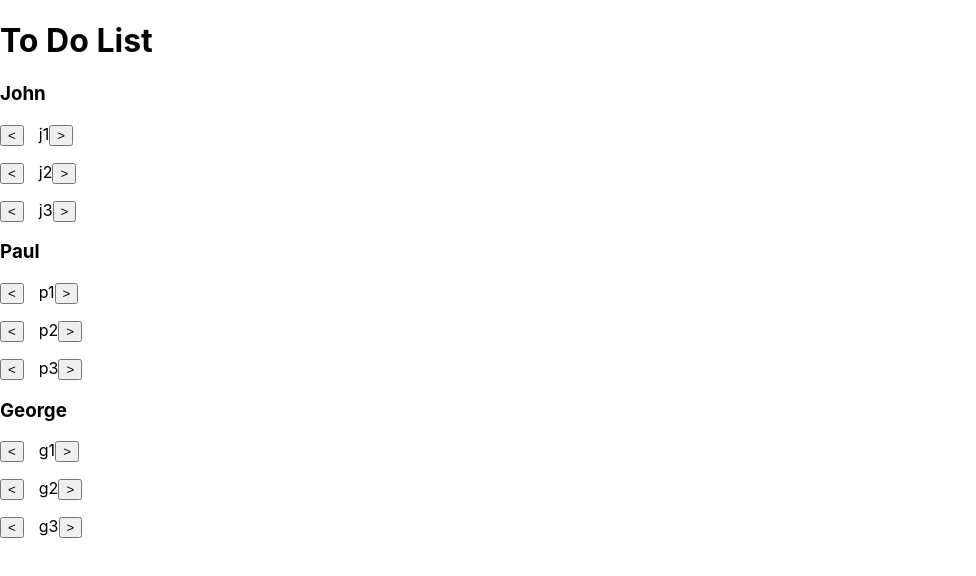
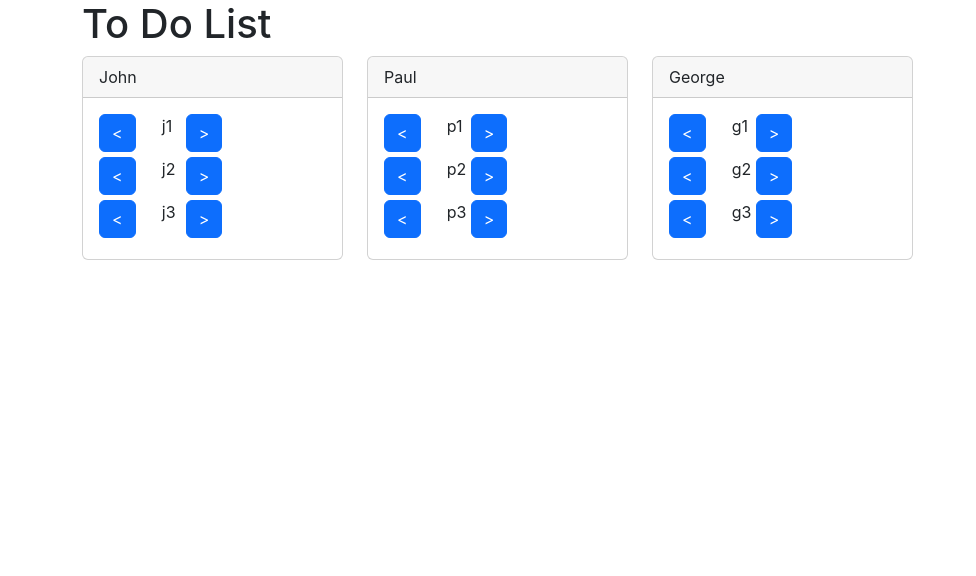
Before and after one commit to EduardoRamosB/torc-interview, a React (Create React App) app: page / in a window 1280 px wide. Shown: the top 576 px of the page, without its empty margins (0-976 px from the left). Built offline with nearby package versions, Linux system fonts and the light colour scheme.

Commit message:
EXTRA: Add simple bootstrap sytle

```diff
--- a/src/components/Button.js
+++ b/src/components/Button.js
@@ -4,7 +4,9 @@ const Button = ({ direction, changeItem, row, list, listIdx }) => {
     (listIdx - 1) < 1 ? 3 : listIdx - 1
 
   return (
-    <button onClick={() => changeItem(row, direction, list, sideList)} style={{marginRight:'15px'}}>
+    <button onClick={() => changeItem(row, direction, list, sideList)}
+            className="btn btn-primary"
+            style={{marginRight:'15px'}}>
       {direction === 'left' ? '<' : '>'}
     </button>
   )
--- a/src/components/ListUser.js
+++ b/src/components/ListUser.js
@@ -2,20 +2,26 @@ import Button from "./Button";
 
 const ListUser = ({ name, list, changeItem, listIdx }) => {
   return (
-    <>
-      <h3>{name}</h3>
+    <div className="card">
+      <div className="card-header">{name}</div>
+      <div className="card-body">
         {
           list.map((e, i) => {
             return (
-              <p key={i}>
+              <div className="row" key={i} style={{marginBottom:'5px'}}>
+                <div className="col-3">
                   <Button direction='left' changeItem={changeItem} row={i} list={list} listIdx={listIdx}/>
-                {e}
+                </div>
+                <div className="col-1"><label>{e}</label></div>
+                <div className="col-1">
                   <Button direction='right' changeItem={changeItem} row={i} list={list} listIdx={listIdx}/>
-              </p>
+                </div>
+              </div>
             )
           })
         }
-    </>
+      </div>
+    </div>
   )
 }
 
--- a/src/index.js
+++ b/src/index.js
@@ -1,3 +1,4 @@
+import "bootstrap/dist/css/bootstrap.min.css"
 import React from 'react';
 import ReactDOM from 'react-dom/client';
 import './index.css';
```
Lines whose indentation alone changed are shown as unchanged.
